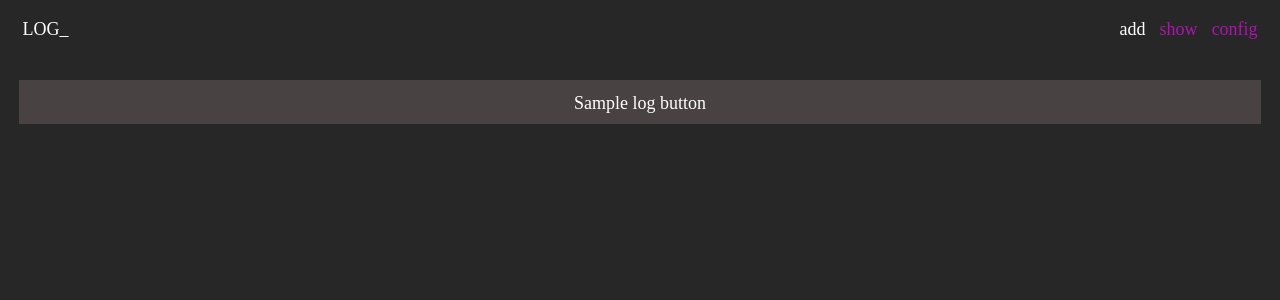
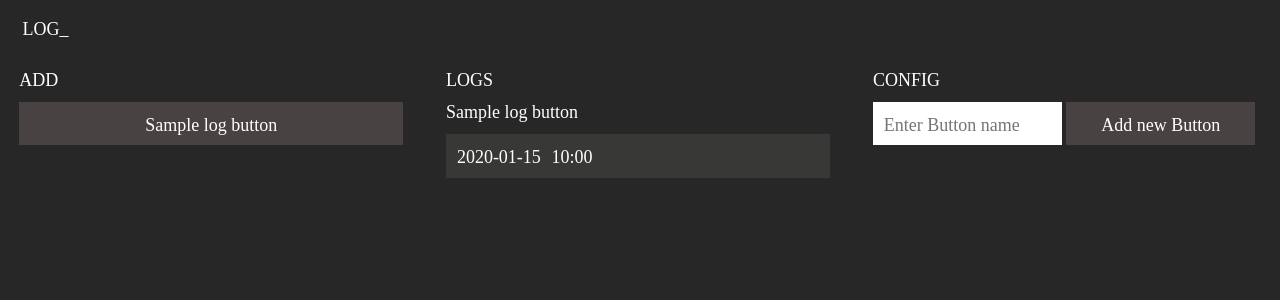
Before and after one commit to axani/CustomLogger, a Django app: template CustomLogger/logger/templates/logger/index.html in a window 1280 px wide. Shown: the top 300 px of the page. Run offline with Django 3.2, Linux system fonts and the light colour scheme; the template is opened without the code that fills it: most values are stand-ins (such as "Sample title", 1, 10 or a date in 2020); data that the repository does not hold is empty; some libraries are stand-ins or nearby versions; some web fonts are replaced.

Commit message:
Better MQ behaviour

```diff
--- a/CustomLogger/logger/static/css/main.css
+++ b/CustomLogger/logger/static/css/main.css
@@ -149,16 +149,20 @@ ul.striped li:nth-child(odd) {
     background-color: #383837;
 }
 
-h1, h2 {
+h1, h2, h3 {
     font-family: 'LL Grey Medium';
 }
 
-h1 {
+h1, h2 {
     text-transform: uppercase;
 }
 
+h2, h3 {
+    margin-bottom: 0.6em;
+}
+
 h2 {
-    margin-bottom: 0.6em;
+    display: none;
 }
 
 section {
@@ -177,15 +181,16 @@ section {
 }
 
 .content {
-    padding: 0.6rem 1.2rem;
+    padding: 0.6rem 0;
 }
 
 .content_container {
+    vertical-align: top;
     margin-bottom: 2.4rem;
+    padding: 0 1.2rem;
+    width: 100%;
 }
 
-.menu {
-}
 
 .menu_item {
     display: inline-block;
@@ -203,3 +208,34 @@ section {
 .menu_target:not(.active) {
     display: none;
 }
+
+@media all and (min-width: 40em) {
+
+    h2 {
+        display: block;
+    }
+
+    .menu {
+        display: none;
+    }
+
+    .menu_target:not(.active) {
+        /* Show all content on one page */
+        display: inline-block;
+    }
+
+    .mq_medium_half {
+        width: 49.5%;
+        display: inline-block;
+    }
+}
+
+@media all and (min-width: 60em) {
+    .mq_medium_half {
+        width: auto;
+    }
+
+    .content_container {
+        width: 33%;
+    }
+}
--- a/CustomLogger/logger/templates/logger/index.html
+++ b/CustomLogger/logger/templates/logger/index.html
@@ -15,7 +15,8 @@
 {% endblock %}
 
 {% block content%}
-    <div id="add" class="menu_target content_container active">
+    <div id="add" class="mq_medium_half menu_target content_container active">
+        <h2>Add</h2>
         {% for log_button in data.log_buttons %}
             <form action="{% url 'logger:log' %}" method="post">
                 {% csrf_token %}
@@ -26,10 +27,12 @@
             <p>Go to <a class="menu_link" href="#config">config</a> to create your first log button.</p>
         {% endfor %}
     </div>
-    <div id="show" class="menu_target content_container">
+    <div id="show" class="mq_medium_half menu_target content_container">
+        <h2>Logs</h2>
         {% for log_button in data.log_buttons %}
-            <h2> {{log_button.name}}</h2>
-            <ul class="striped content_container">
+            <h3> {{log_button.name}}</h3>
+            <section>
+                <ul class="striped">
                     {% for log_entry in data.log_entries reversed %}
                         {% if log_entry.initiating_button_id == log_button.id %}
                             <li>
@@ -40,9 +43,11 @@
                     {% endfor %}
                     <!-- TODO: Show something if list is empty -->
                 </ul>
+            </section>
         {% endfor %}
     </div>
     <div id="config" class="menu_target content_container">
+        <h2>Config</h2>
         <form action="{% url 'logger:add_log_button' %}" method="post">
             {% csrf_token %}
             <input type="hidden" name="token_id" value="{{token.id}}"/>
--- a/CustomLogger/tokenizer/templates/tokenizer/index.html
+++ b/CustomLogger/tokenizer/templates/tokenizer/index.html
@@ -4,6 +4,7 @@
 
 
 {% block content%}
+    <div class="content_container">
         <section>
             <p>
                 Create your own custom time logger. To start, create your new custom token. No Login needed.
@@ -13,4 +14,5 @@
             {% csrf_token %}
             <input class="input_full" type="submit" value="Create token" />
         </form>
+    </div>
 {% endblock %}
```
Lines whose indentation alone changed are shown as unchanged.
